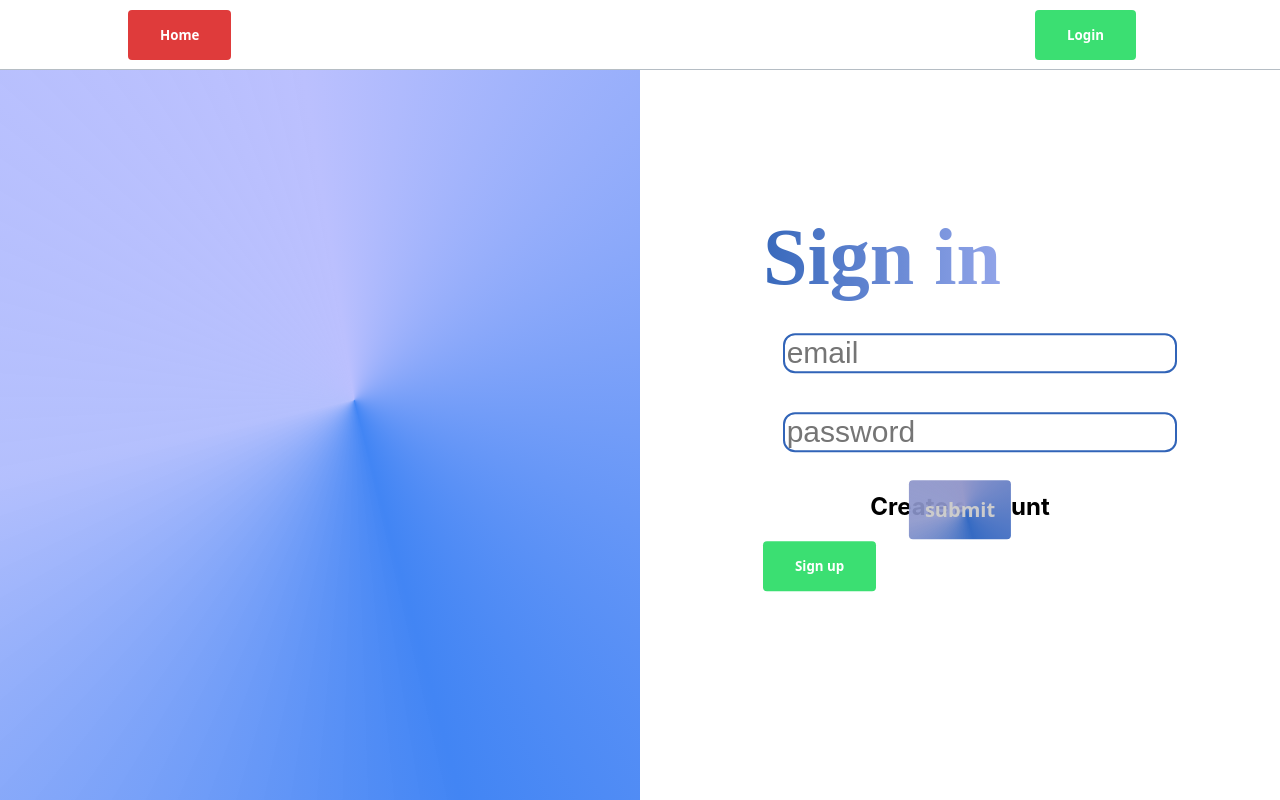
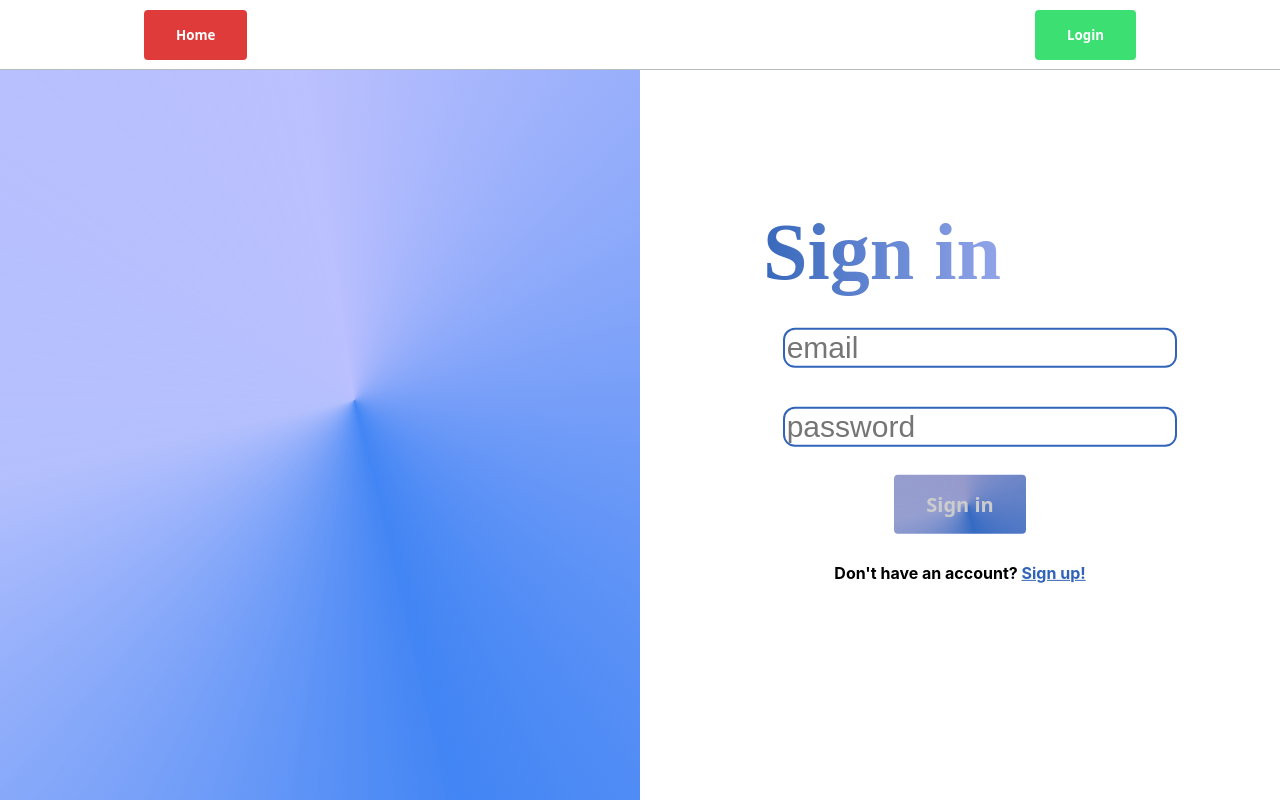
Before and after one commit to seng-fudge/frontend, a Next.js app: page /login in a window 1280 px wide. Built offline with nearby package versions, Linux system fonts and the light colour scheme.

Commit message:
Fixed layout

```diff
--- a/pages/login.js
+++ b/pages/login.js
@@ -62,16 +62,13 @@ function SigninForm() {
         />
         <button
           type="submit"
-          className="btn-gradient centered-horizontal"
+          className="btn-gradient"
           disabled={!formEmail || !formPassword}
         >
-          submit
+          Sign in
         </button>
       </form>
-      <h2>Create account</h2>
-      <Link href="/signup" passHref>
-        <button className="btn-green">Sign up</button>
-      </Link>
+      <h4>Don't have an account? <a href="/signup" className="gradient-text"><u>Sign up!</u></a></h4>
     </>
   );
 }
--- a/pages/signup.js
+++ b/pages/signup.js
@@ -3,7 +3,7 @@ import { UserContext } from "../lib/context";
 import { useContext, useState, useEffect } from "react";
 import Link from "next/link";
 import { toast } from "react-hot-toast";
-import styles from '../styles/authentication.module.css'
+import styles from "../styles/Authentication.module.css"
 
 export default function Signup() {
   const { email } = useContext(UserContext);
@@ -120,7 +120,7 @@ function SignUpForm() {
 
         <button
           type="submit"
-          className={"btn-gradient centered-horizontal"}
+          className={"btn-gradient"}
           disabled={
             !formEmail || !formPassword || !isValidEmail || !isValidPassword
           }
--- a/styles/globals.css
+++ b/styles/globals.css
@@ -30,6 +30,10 @@ a {
 
 .red-text {
   color: red;
+}
+
+.gradient-text {
+  color: #3164B8;
 }
 
 .navbar {
@@ -74,7 +78,7 @@ button {
   border: none;
   color: var(--color-text);
   padding: 1rem 2rem;
-  display: flex;
+  display: inline-block;
   align-items: center;
   text-align: center;
   justify-content: center;
@@ -83,7 +87,7 @@ button {
   font-weight: bold;
   border-radius: 0.25rem;
   cursor: pointer;
-  margin: 0.5rem 1rem 0.5rem 0;
+  margin: 0.5rem 1rem 0.5rem 1rem;
 }
 
 button:disabled,
@@ -112,10 +116,6 @@ button.btn-gradient {
     #bbc0fe 196.9deg,
     #4285f4 370.74deg
   );
-
-  margin-right: 0px;
-  padding-right: 16px;
-  padding-left: 16px;
   font-size: 20px;
 }
 
@@ -159,13 +159,6 @@ button.btn-gradient {
   text-align: center;
 }
 
-.centered-horizontal {
-  position: absolute;
-  left: 50%;
-  transform: translate(-50%, 0%);
-  text-align: center;
-}
-
 .title {
   font-family: "Ubuntu";
   font-style: normal;
```
